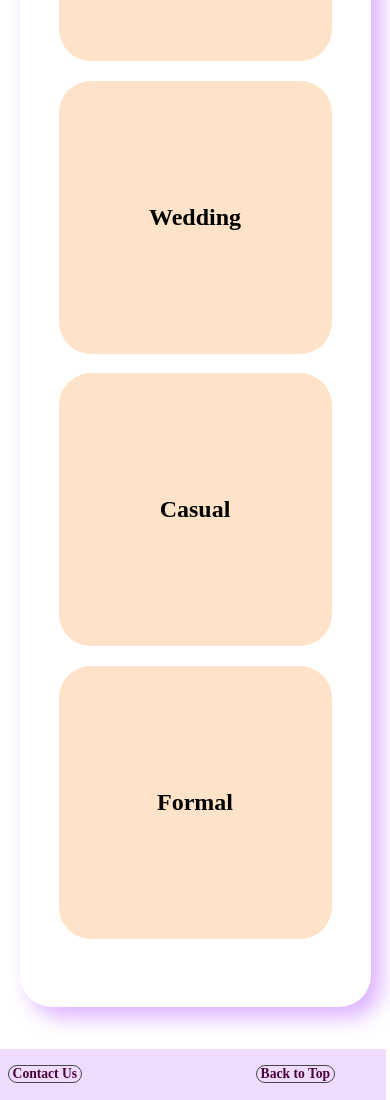
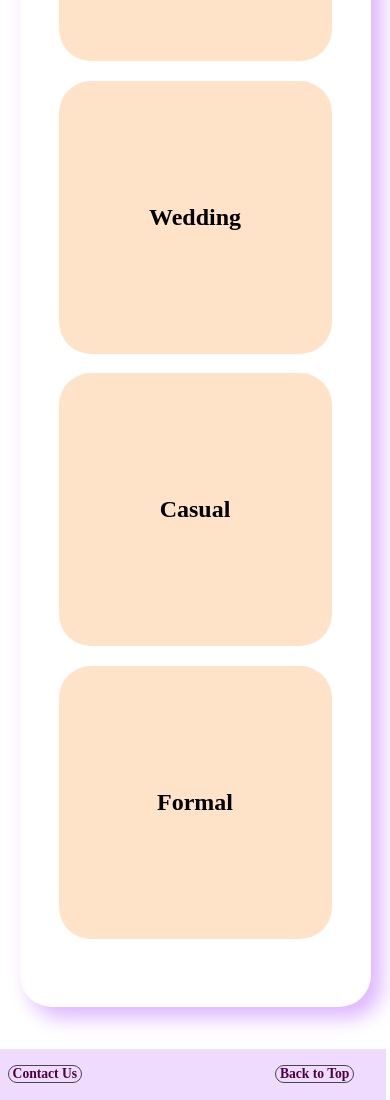
Before and after one commit to shivamk-21/bhit2byte, a React (Create React App) app: page / in a window 390 px wide. Shown: the part 1314-2414 px from the top of the page. Built offline with nearby package versions, Linux system fonts and the light colour scheme; a web font is replaced by a local one.

Commit message:
Fixed Overflow

```diff
--- a/src/styles/App.css
+++ b/src/styles/App.css
@@ -120,7 +120,7 @@
 }
 .footer > h3 {
   color: rgb(75, 2, 63);
-  margin-left: 75%;
+  margin-left: 80%;
   font-size: 1.2rem;
   border: #474747 1px solid;
   border-radius: 2rem;
@@ -221,11 +221,12 @@
   border-radius: 2rem;
   display: flex;
   align-items: center;
-  justify-content: center;
   font-size: 2em;
   padding-left: 2%;
   padding-right: 2%;
   position: relative;
+  word-wrap: break-word; /* For older browsers */
+  white-space: normal;
 }
 .Close {
   position: absolute;
@@ -298,7 +299,7 @@
     font-size: 0.85em;
   }
   .footer > h3 {
-    margin-left: 45%;
+    margin-left: 50%;
     font-size: 0.85em;
   }
   .tiles {
```
